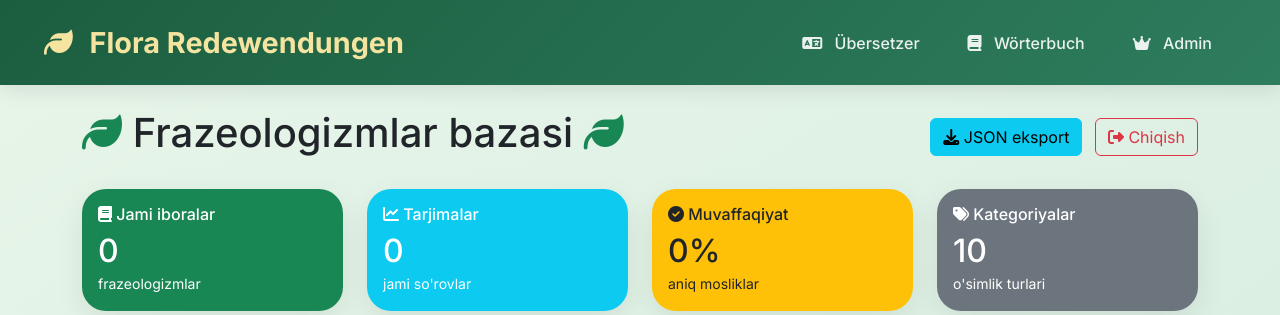
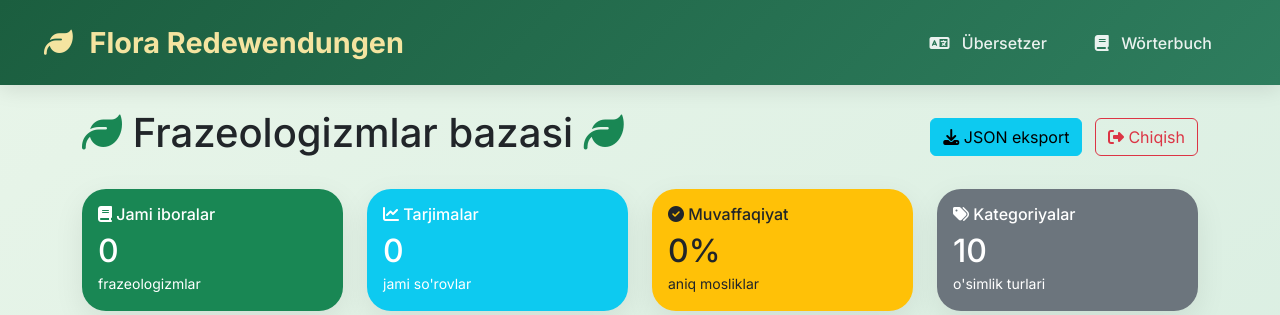
Before and after one commit to Rustem82/flora-phrasesuz, a Flask app: page /admin in a window 1280 px wide. Shown: the top 315 px of the page. Run offline with Flask 3, Linux system fonts and the light colour scheme; a user stored in the database is signed in; data that the repository does not hold is empty.

Commit message:
Remove admin link from navigation menu, keep /admin URL accessible

```diff
--- a/templates/base.html
+++ b/templates/base.html
@@ -140,11 +140,6 @@
                         <i class="fas fa-book"></i> Wörterbuch
                     </a>
                 </li>
-                <li class="nav-item">
-                    <a class="nav-link" href="{{ url_for('admin_dashboard') }}">
-                        <i class="fas fa-crown"></i> Admin
-                    </a>
-                </li>
             </ul>
         </div>
     </div>
```
